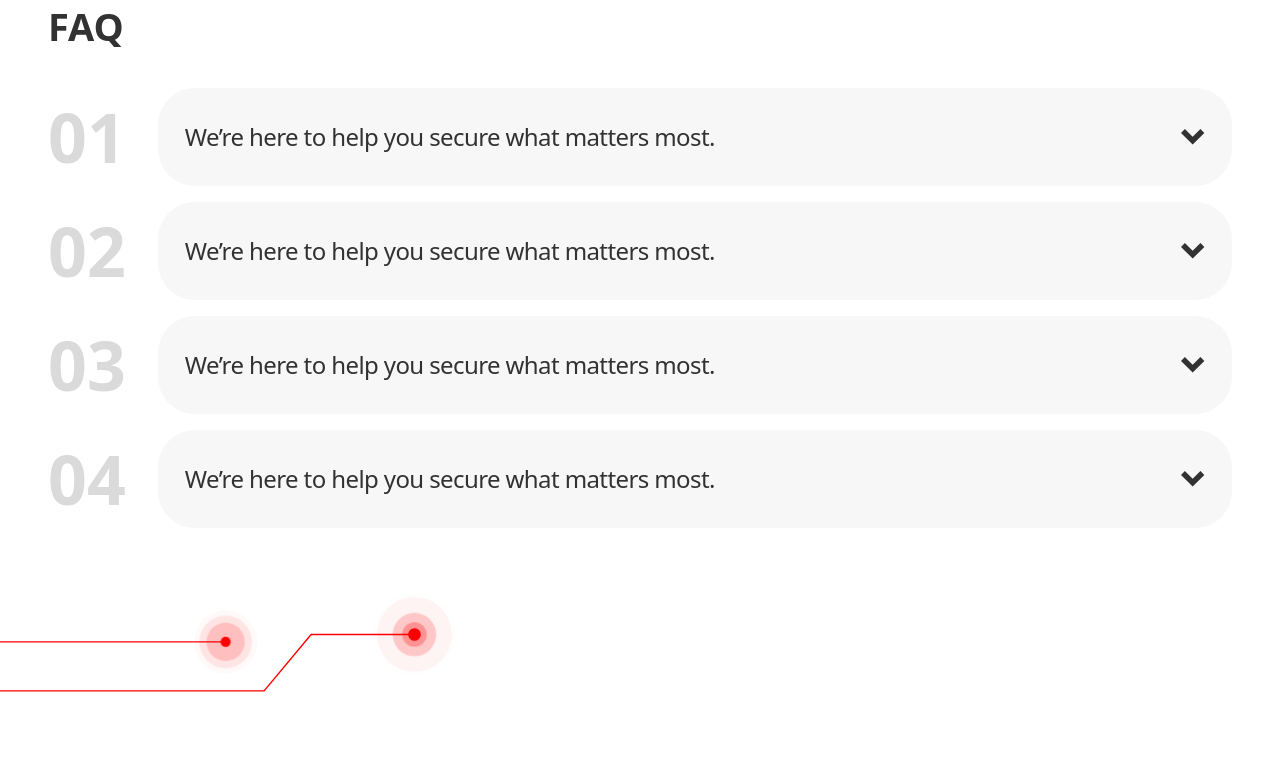
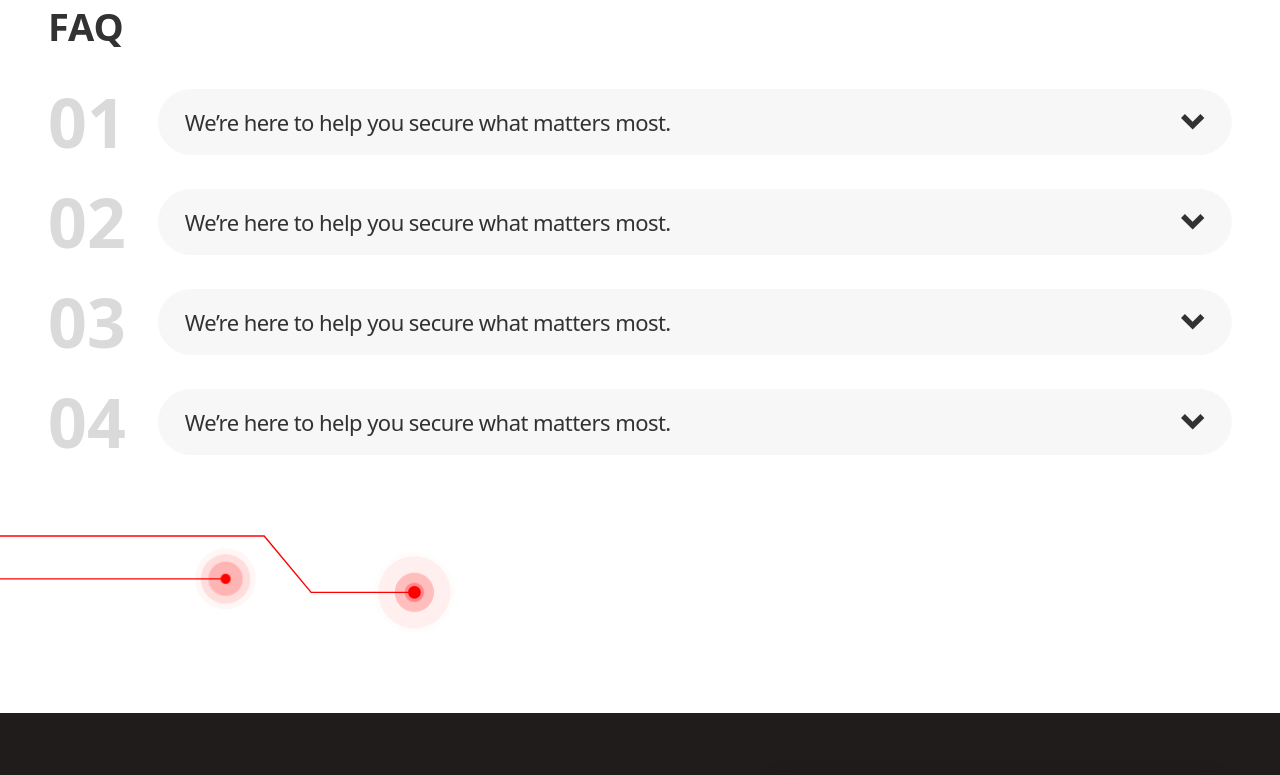
Before and after one commit to vinay-uelement/marma-security, a Next.js app: page /contact-us in a window 1280 px wide. Shown: the part 1420-2195 px from the top of the page. Built offline with nearby package versions, Linux system fonts and the light colour scheme.

Commit message:
updated contact us page

```diff
--- a/app/globals.css
+++ b/app/globals.css
@@ -657,11 +657,11 @@ img {
 }
 
 .faq-item-question {
-  @apply font-title font-medium text-[12px] md:text-[18px] lg:text-[24px] leading-[1.2] lg:leading-[34px] tracking-tight text-text-dark;
+  @apply font-title font-medium text-[12px] md:text-[16px] lg:text-[22px] leading-[1.2] lg:leading-[34px] tracking-tight text-text-dark;
 }
 
 .faq-item-answer {
-  @apply font-body font-normal text-[9px] md:text-[14px] lg:text-[20px] leading-relaxed text-text-muted mt-4;
+  @apply font-body font-normal text-[9px] md:text-[12px] lg:text-[18px] leading-relaxed text-text-muted ;
 }
 
 /* ===============================================================
--- a/components/contact/ContactSection.tsx
+++ b/components/contact/ContactSection.tsx
@@ -83,7 +83,7 @@ export default function ContactSection() {
           <div>
             <h2 className="faq-heading mb-8">FAQ</h2>
 
-            <div className="flex flex-col gap-4">
+            <div className="flex flex-col gap-8">
               {faqs.map((faq, index) => (
                 <div
                   key={faq.id}
@@ -94,7 +94,7 @@ export default function ContactSection() {
                   <span className="faq-item-number shrink-0">{faq.id}</span>
 
                   {/* CONTENT BOX (BACKGROUND) */}
-                  <div className="flex-1 bg-[#F7F7F7] rounded-[37px] px-[20px] lg:px-[27px] py-5 lg:py-8 transition-all group-hover:bg-[#efefef] ">
+                  <div className="flex-1 bg-[#F7F7F7] rounded-[37px] px-[20px] lg:px-[27px] py-4 transition-all group-hover:bg-[#efefef] ">
                     <div className="flex justify-between items-center gap-4">
                       <p className="faq-item-question">{faq.question}</p>
 
@@ -120,7 +120,7 @@ export default function ContactSection() {
                           transition={{ duration: 0.3, ease: "easeInOut" }}
                           className="overflow-hidden"
                         >
-                          <p className="faq-item-answer pt-0">{faq.answer}</p>
+                          <p className="faq-item-answer pt-2">{faq.answer}</p>
                         </motion.div>
                       )}
                     </AnimatePresence>
@@ -136,6 +136,16 @@ export default function ContactSection() {
 
         <div className="flex flex-col w-[60%] sm:w-[50%] min-[901px]:w-[45%] scale-x-[-1] mt-4 min-[901px]:mt-0 pointer-events-none z-0">
           <DecorativeLine
+            viewBox="0 150 1260 20"
+            points="480,270 700,270 800,150 3000,150"
+            dots={[{ cx: 480, cy: 270, rippleCount: 4, rippleBaseDelay: 0.2 }]}
+            className="w-full h-auto"
+            strokeWidth={3}
+            dotRadius={18}
+            animationDuration={2.6}
+          />
+
+          <DecorativeLine
             viewBox="0 0 700 80"
             points="-3000,40 210,40"
             dots={[{ cx: 210, cy: 40, rippleCount: 3 }]}
@@ -143,15 +153,6 @@ export default function ContactSection() {
             dotRadius={8}
             animationDuration={2.2}
           />
-          <DecorativeLine
-            viewBox="0 0 1260 500"
-            points="480,150 700,150 800,270 3000,270"
-            dots={[{ cx: 480, cy: 150, rippleCount: 4, rippleBaseDelay: 0.2 }]}
-            className="w-full h-auto -mt-10 md:-mt-20 lg:-mt-28"
-            strokeWidth={3}
-            dotRadius={18}
-            animationDuration={2.6}
-          />
         </div>
       </div>
     </section>
```
